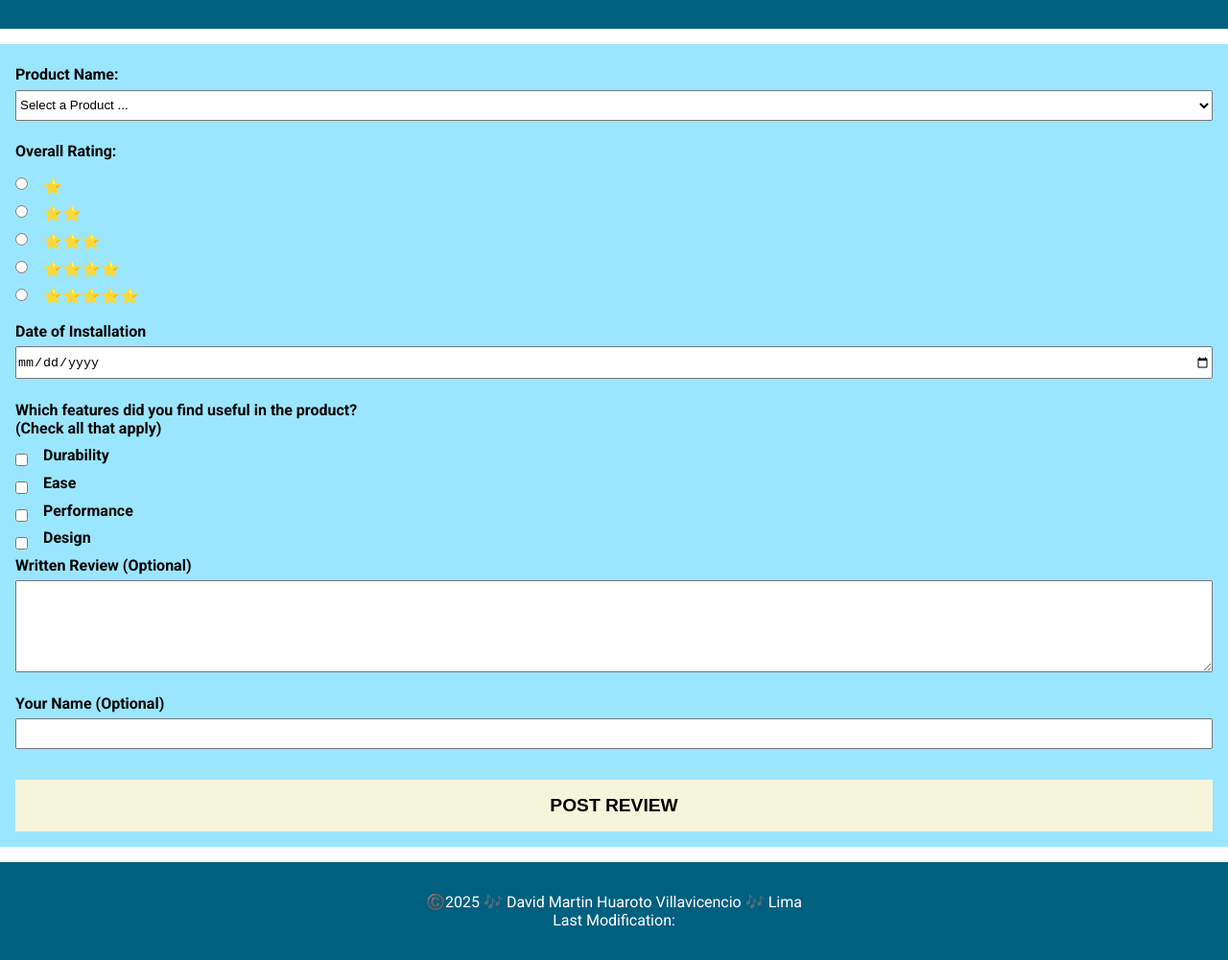
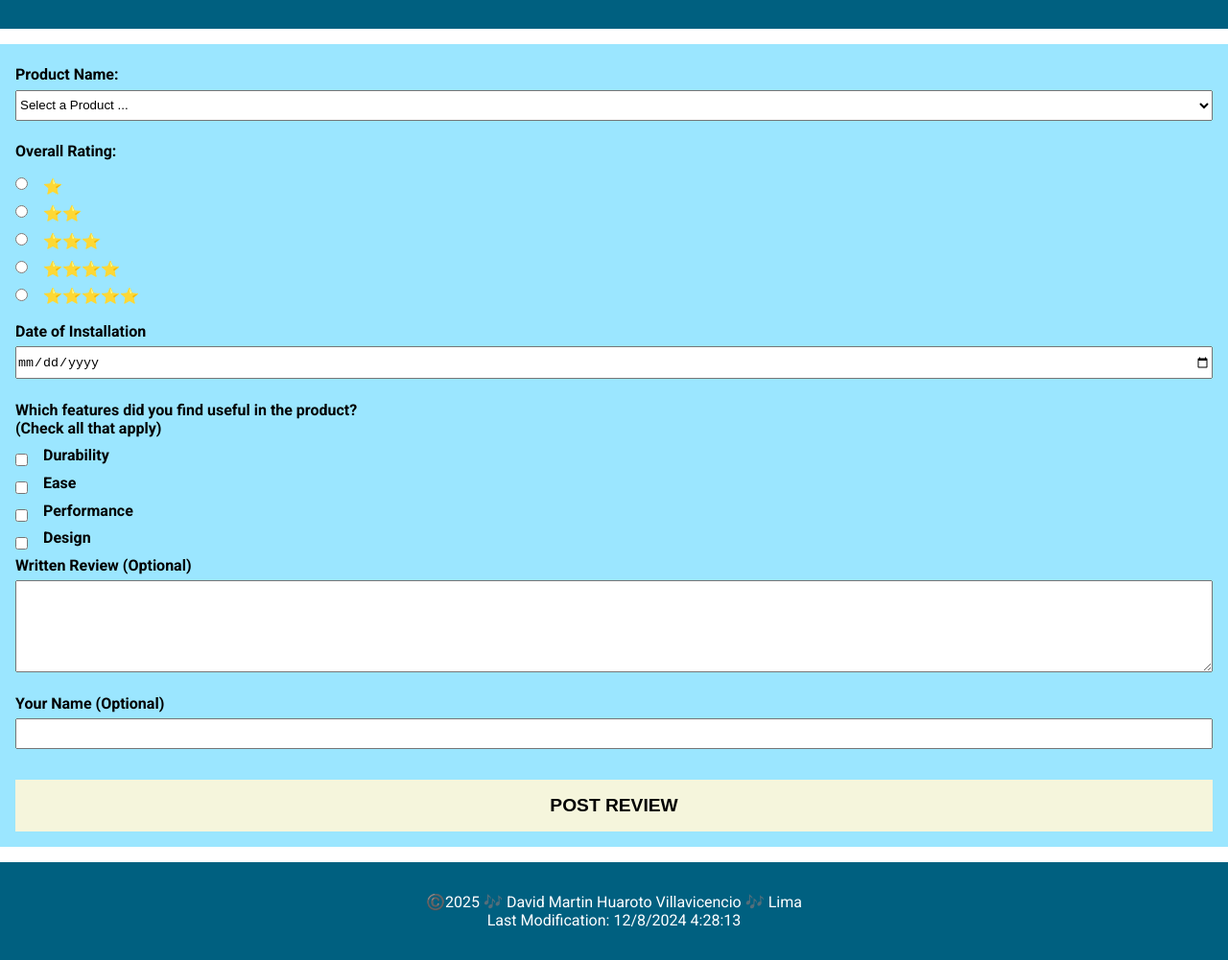
Before and after one commit to Davidhv123/wdd131, a plain HTML site: page form.html in a window 1280 px wide. Shown: the part 72-1073 px from the top of the page at 96% size. Drawn offline with Linux system fonts and the light colour scheme; the site is published under a folder, as on GitHub Pages, so addresses that start at the root find nothing.

Commit message:
newchange

```diff
--- a/form.html
+++ b/form.html
@@ -15,7 +15,7 @@
 
     <!-- link -->
     <link rel="stylesheet" href="week05/CSS/form.css">
-    <script src="/week05/JS/form.js" defer></script>
+    <script src="week05/JS/form.js" defer></script>
 </head>
 
 <body>
```
